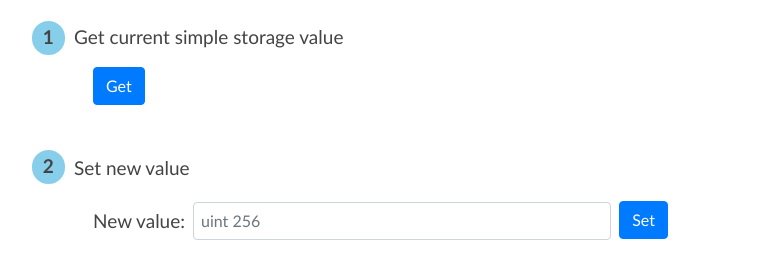
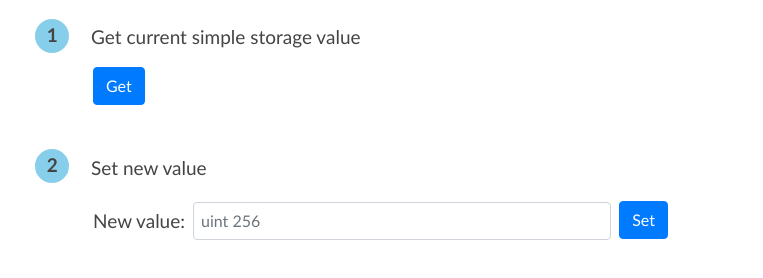
Before and after one commit to telosnetwork/evm-simple-storage-demo, a website built with webpack: page index.html in a window 1280 px wide. Shown: the part 240-518 px from the top of the page, without its empty margins (49-812 px from the left). Built offline with nearby package versions, Linux system fonts and the light colour scheme; what web3 would draw is missing.

Commit message:
Change the indents

```diff
--- a/index.html
+++ b/index.html
@@ -15,14 +15,14 @@
     <h2>Actions:</h2>
     <ol class="rounded-list">
       <li>
-        Get current simple storage value
+        <span class="function-description">Get current simple storage value</span>
         <div class="interaction-with-contract">
           <button type="button" id="get-value" class="btn btn-primary">Get</button>
           <p id="simple-storage-value" class="mt-3"></p>
         </div>
       </li>
       <li>
-        Set new value
+        <span class="function-description">Set new value</span>
         <div class="interaction-with-contract">
           <form id="set-new-value-form" class="form-inline">
             <label for="number-input" >New value:</label>
--- a/style/style.css
+++ b/style/style.css
@@ -40,10 +40,11 @@ ol {
 .rounded-list li:before{
   content: counter(li);
   counter-increment: li;
-  position: absolute;
-  left: -0.5em;
-  top: 21%;
-  margin-top: -1.3em;
+  position: relative;
+  display: block;
+  left: -2.3em;
+  float: left;
+  margin-top: -0.6em;
   background: #87ceeb;
   height: 2.3em;
   width: 2.3em;
@@ -58,3 +59,8 @@ ol {
 .interaction-with-contract {
   margin: 1em 0 0 1em;
 }
+
+.function-description {
+  position: relative;
+  left: -1.4em;
+}
```
